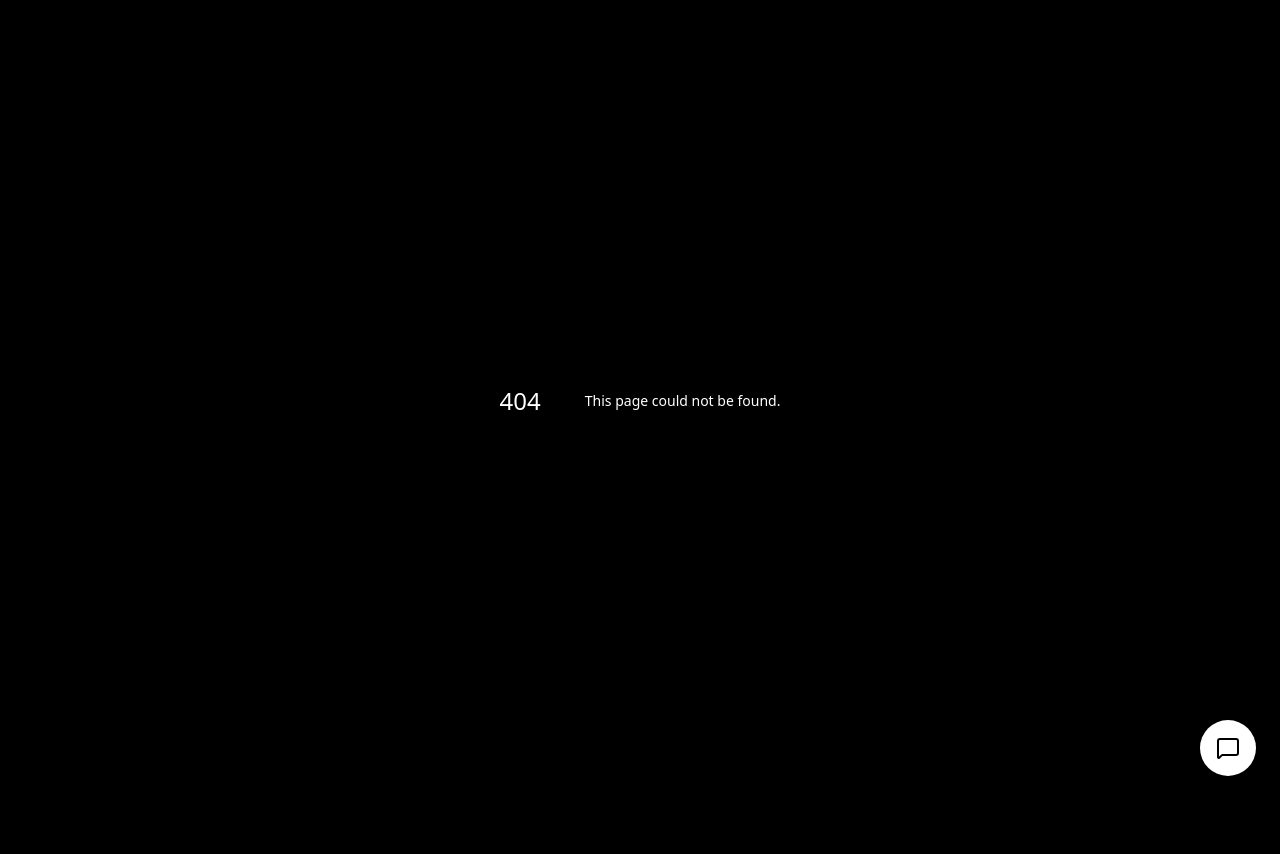
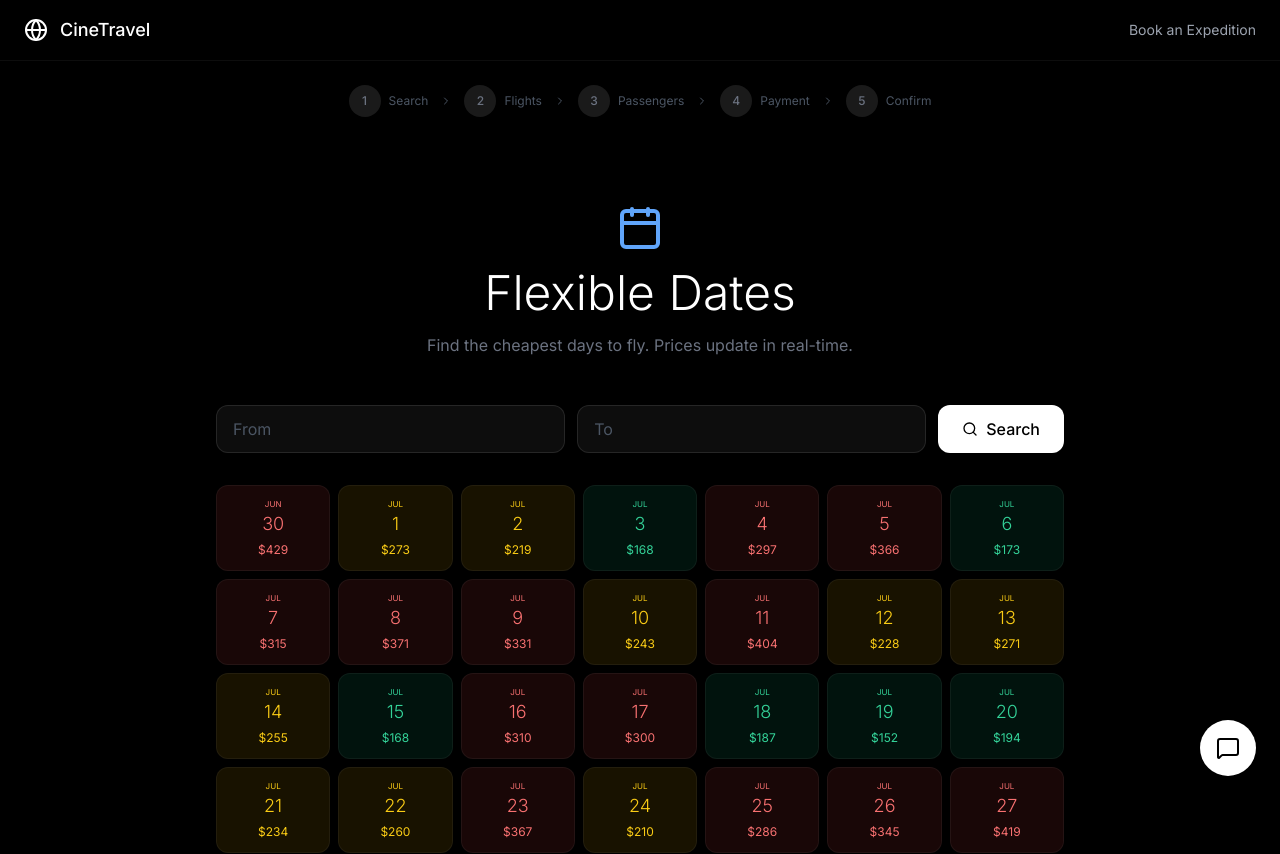
Before and after one commit to Dialo-clouds/CINE-TRAVEL, a Next.js app: page /book/flexible in a window 1280 px wide. Before the commit this address had no page. Shown: the top 854 px of the page. Before the commit the page ends 800 px from the top, so only its background shows below. Built offline with nearby package versions, Linux system fonts and the light colour scheme.

Commit message:
21: Flexible date search with price calendar heatmap

```diff
--- /dev/null
+++ b/src/app/book/flexible/page.tsx
@@ -0,0 +1,76 @@
+"use client";
+
+import { useState } from "react";
+import { motion } from "framer-motion";
+import { Calendar, ArrowRight, Search } from "lucide-react";
+import Link from "next/link";
+
+const MONTHS = ["Jan", "Feb", "Mar", "Apr", "May", "Jun", "Jul", "Aug", "Sep", "Oct", "Nov", "Dec"];
+
+const generatePrices = () => {
+  const prices: Record<string, number> = {};
+  for (let d = 1; d <= 90; d++) {
+    const date = new Date();
+    date.setDate(date.getDate() + d);
+    const key = date.toISOString().split("T")[0];
+    prices[key] = Math.floor(Math.random() * 300) + 150;
+  }
+  return prices;
+};
+
+export default function FlexibleDatePage() {
+  const [from, setFrom] = useState("");
+  const [to, setTo] = useState("");
+  const [prices] = useState(generatePrices());
+  const [selectedDate, setSelectedDate] = useState<string | null>(null);
+
+  const getPriceColor = (price: number) => {
+    if (price < 200) return "text-emerald-400 bg-emerald-500/10";
+    if (price < 280) return "text-yellow-400 bg-yellow-500/10";
+    return "text-red-400 bg-red-500/10";
+  };
+
+  return (
+    <div className="min-h-screen bg-black text-white">
+      <div className="max-w-4xl mx-auto px-6 py-16">
+        <motion.div initial={{ opacity: 0, y: 20 }} animate={{ opacity: 1, y: 0 }}>
+          <div className="text-center mb-12">
+            <Calendar className="w-12 h-12 text-blue-400 mx-auto mb-4" />
+            <h1 className="text-5xl font-light">Flexible Dates</h1>
+            <p className="text-gray-500 mt-4">Find the cheapest days to fly. Prices update in real-time.</p>
+          </div>
+
+          <div className="flex gap-3 mb-8">
+            <input type="text" value={from} onChange={(e) => setFrom(e.target.value)} placeholder="From" className="flex-1 h-12 rounded-xl bg-white/5 border border-white/10 px-4 text-white placeholder:text-gray-600 focus:outline-none" />
+            <input type="text" value={to} onChange={(e) => setTo(e.target.value)} placeholder="To" className="flex-1 h-12 rounded-xl bg-white/5 border border-white/10 px-4 text-white placeholder:text-gray-600 focus:outline-none" />
+            <button className="px-6 h-12 rounded-xl bg-white text-black font-medium hover:bg-gray-200 flex items-center gap-2"><Search className="w-4 h-4" /> Search</button>
+          </div>
+
+          <div className="grid grid-cols-3 sm:grid-cols-5 md:grid-cols-7 gap-2">
+            {Object.entries(prices).slice(0, 35).map(([date, price], i) => (
+              <motion.button
+                key={date}
+                initial={{ opacity: 0, scale: 0.8 }}
+                animate={{ opacity: 1, scale: 1 }}
+                transition={{ delay: i * 0.02 }}
+                onClick={() => setSelectedDate(date)}
+                className={`p-3 rounded-xl text-center transition-all ${selectedDate === date ? "bg-white text-black" : `border border-white/5 hover:border-white/20 ${getPriceColor(price)}`}`}
+              >
+                <p className="text-[0.5rem] uppercase">{MONTHS[new Date(date).getMonth()]}</p>
+                <p className="text-lg font-light">{new Date(date).getDate()}</p>
+                <p className="text-xs mt-1">${price}</p>
+              </motion.button>
+            ))}
+          </div>
+
+          {selectedDate && (
+            <motion.div initial={{ opacity: 0, y: 10 }} animate={{ opacity: 1, y: 0 }} className="mt-8 p-4 rounded-xl border border-white/10 bg-white/[0.02] text-center">
+              <p className="text-sm">Selected: {selectedDate}</p>
+              <Link href="/book/flights" className="inline-flex items-center gap-2 mt-3 px-6 py-3 bg-white text-black rounded-full text-sm font-medium">Book This Date <ArrowRight className="w-4 h-4" /></Link>
+            </motion.div>
+          )}
+        </motion.div>
+      </div>
+    </div>
+  );
+}
```
